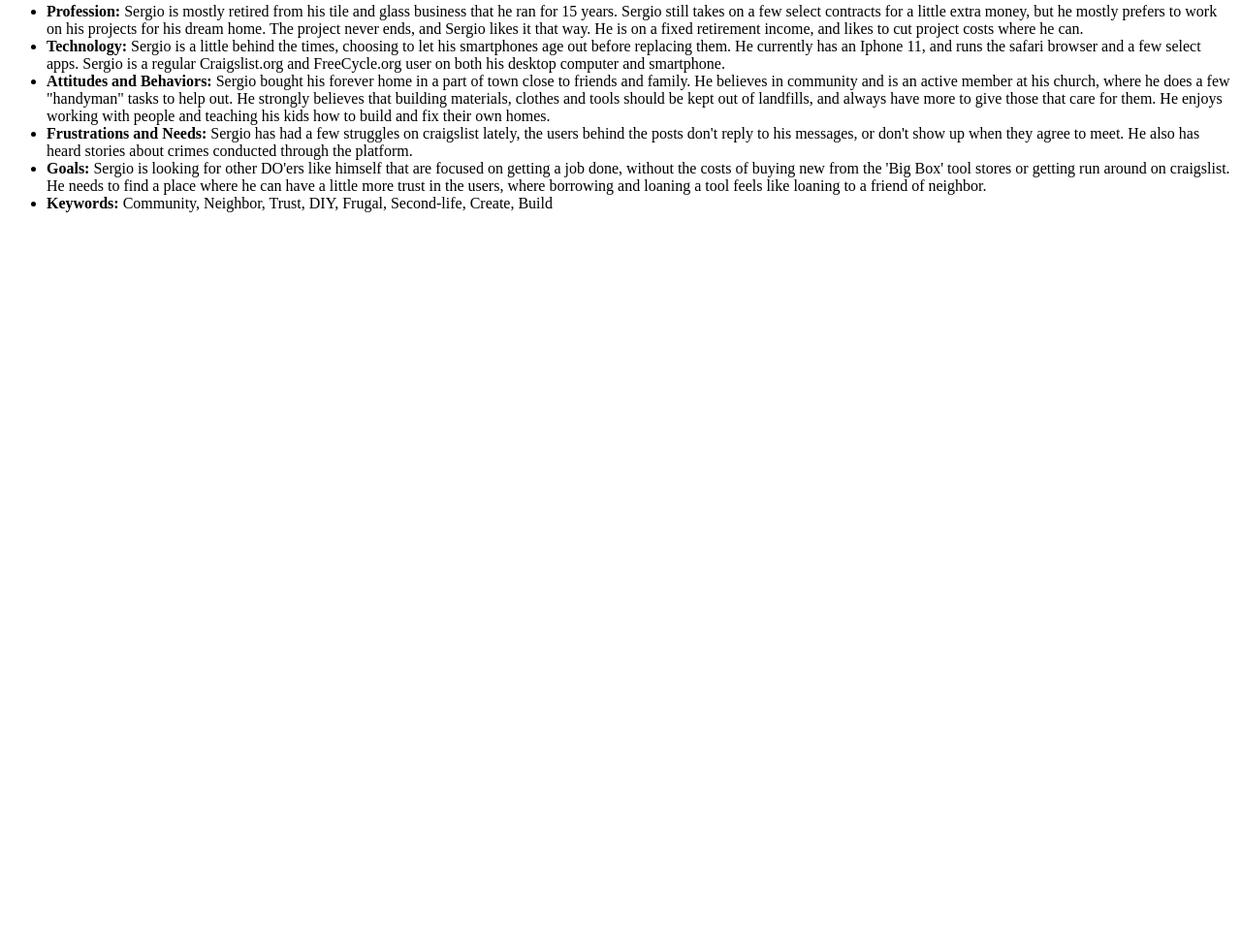
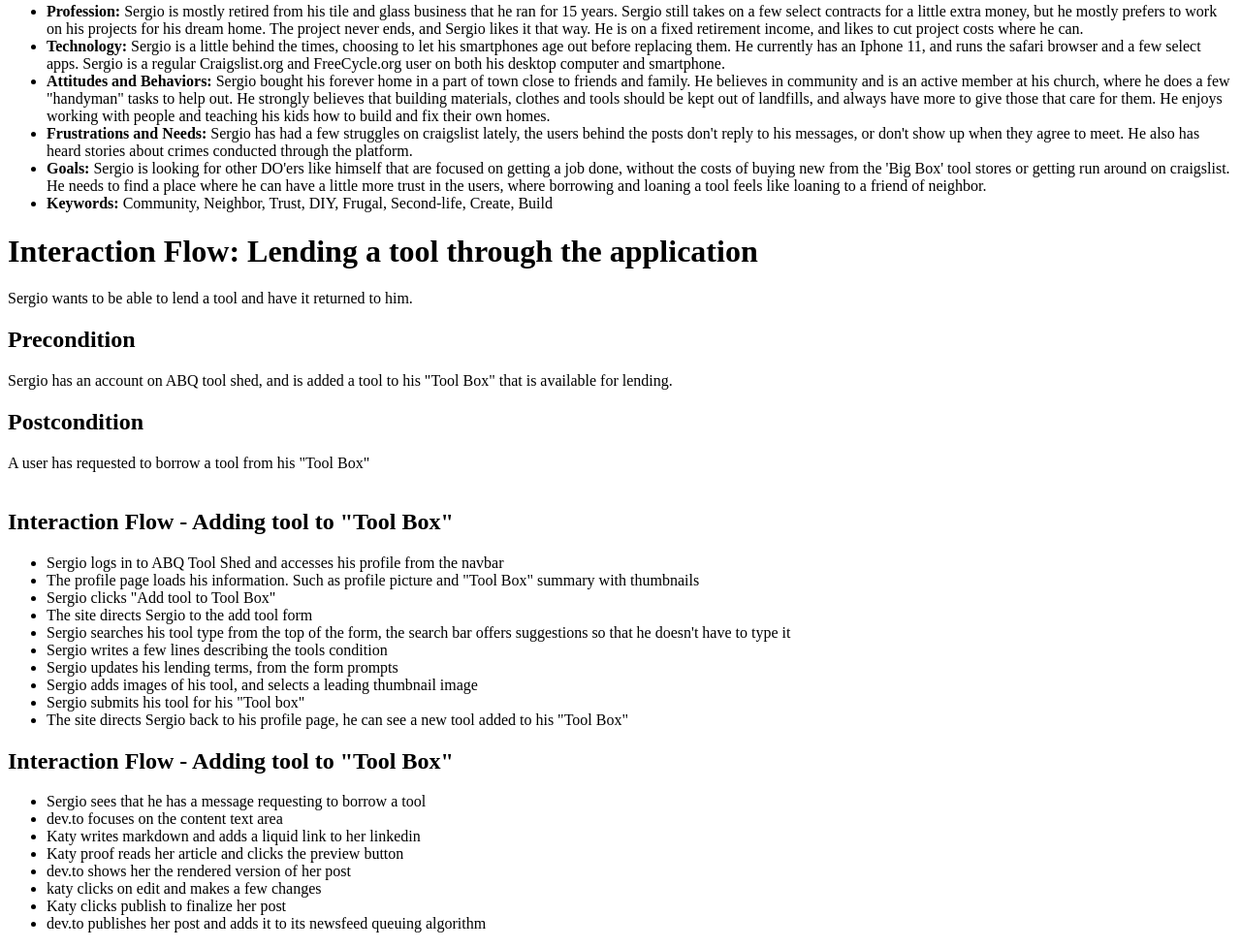
Before and after one commit to Abq-Tool-Shed/Capstone-Abq-Tool-Shed, a plain HTML site: page Documentation/sergio.html in a window 1280 px wide. Shown: the part 164-1142 px from the top of the page at 97% size. Before the commit the page ends 800 px from the top, so only its background shows below. Drawn offline with Linux system fonts and the light colour scheme.

Commit message:
Updated user interaction narrative. Unfinished.

```diff
--- a/Documentation/sergio.html
+++ b/Documentation/sergio.html
@@ -29,6 +29,40 @@
     </div>
 </section>
 
+<h1>Interaction Flow: Lending a tool through the application</h1>
+<p>Sergio wants to be able to lend a tool and have it returned to him.</p>
+<h2>Precondition</h2>
+Sergio has an account on ABQ tool shed, and is added a tool to his "Tool Box" that is available for lending.
+<h2>Postcondition</h2>
+A user has requested to borrow a tool from his "Tool Box"
+<br>
+<br>
+
+<h2>Interaction Flow - Adding tool to "Tool Box"</h2>
+<ul>
+    <li>Sergio logs in to ABQ Tool Shed and accesses his profile from the navbar</li>
+    <li>The profile page loads his information. Such as profile picture and "Tool Box" summary with thumbnails </li>
+    <li>Sergio clicks "Add tool to Tool Box"</li>
+    <li>The site directs Sergio to the add tool form</li>
+    <li>Sergio searches his tool type from the top of the form, the search bar offers suggestions so that he doesn't have to type it</li>
+    <li>Sergio writes a few lines describing the tools condition</li>
+    <li>Sergio updates his lending terms, from the form prompts</li>
+    <li>Sergio adds images of his tool, and selects a leading thumbnail image</li>
+    <li>Sergio submits his tool for his "Tool box" </li>
+    <li>The site directs Sergio back to his profile page, he can see a new tool added to his "Tool Box"</li>
+</ul>
+<h2>Interaction Flow - Adding tool to "Tool Box"</h2>
+<ul>
+    <li>Sergio sees that he has a message requesting to borrow a tool</li>
+    <li>dev.to focuses on the content text area </li>
+    <li>Katy writes markdown and adds a liquid link to her linkedin</li>
+    <li>Katy proof reads her article and clicks the preview button</li>
+    <li>dev.to shows her the rendered version of her post</li>
+    <li>katy clicks on edit and makes a few changes</li>
+    <li>Katy clicks publish to finalize her post</li>
+    <li>dev.to publishes her post and adds it to its newsfeed queuing algorithm</li>
+</ul>
+
 
 </body>
 </html>
```
